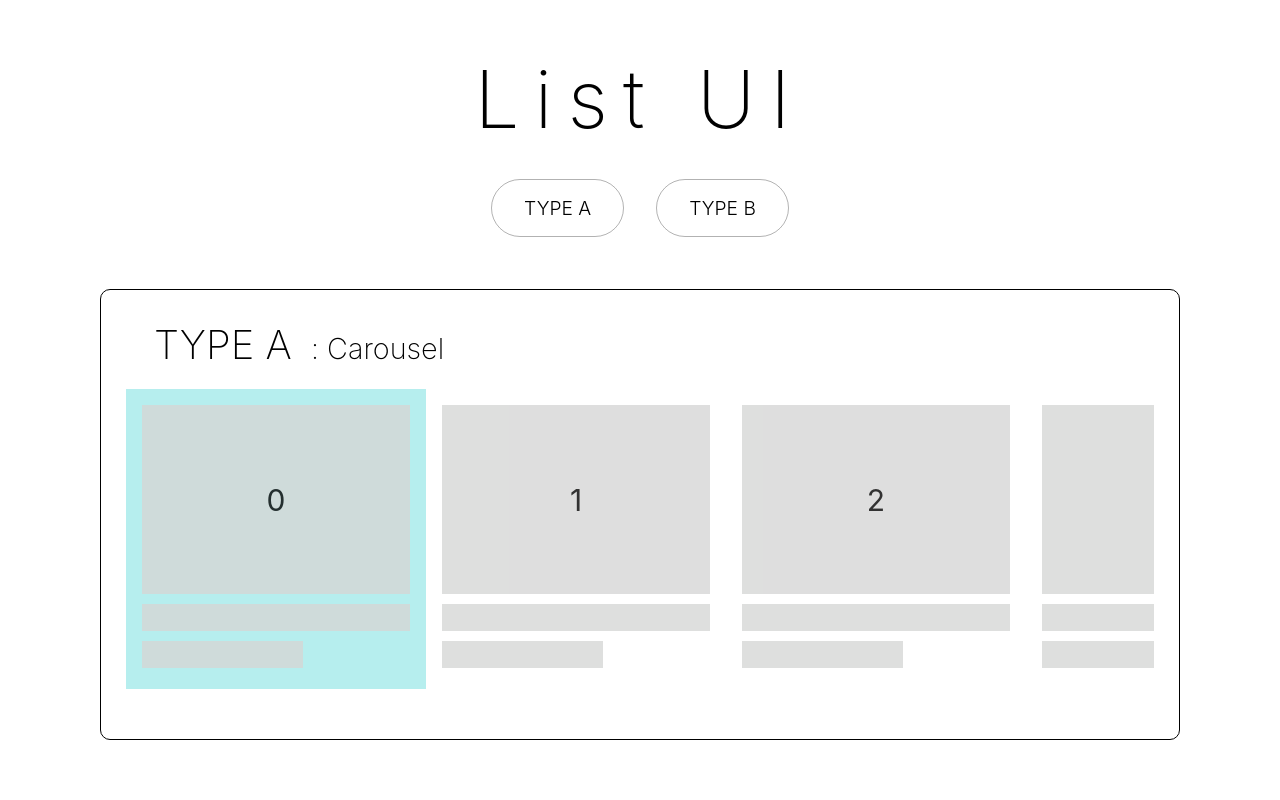
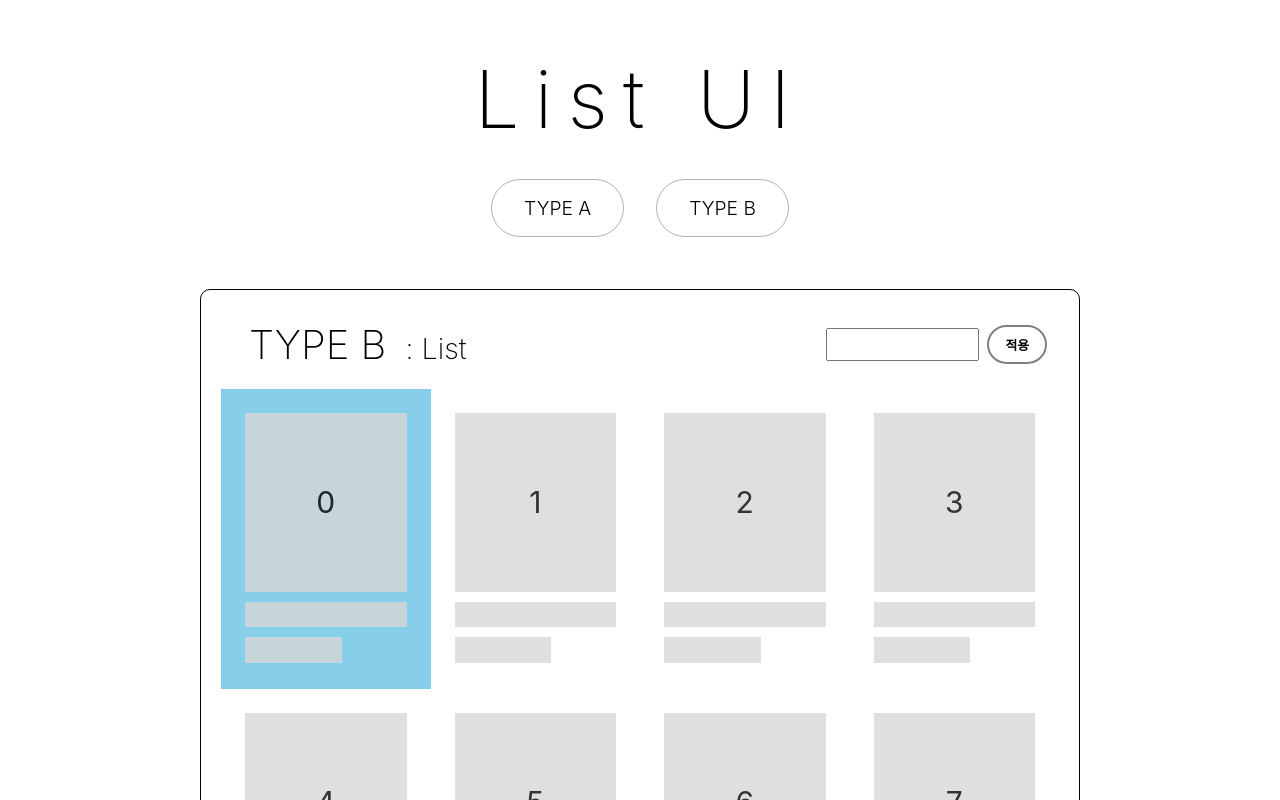
Before and after one commit to gyeol1212/React-List-UI, a React (Create React App) app: page / in a window 1280 px wide. Shown: the top 800 px of the page. Built offline with nearby package versions, Linux system fonts and the light colour scheme.

Commit message:
TYPE B prototype 완성

```diff
--- a/src/App.js
+++ b/src/App.js
@@ -29,7 +29,7 @@ const Button = styled.div`
 `;
 
 function App() {
-  const [type, setType] = useState(true);
+  const [type, setType] = useState(false);
 
   const selectType = isA => {
     setType(isA);
@@ -39,7 +39,7 @@ function App() {
       <Title>List UI</Title>
       <Button onClick={() => selectType(true)}>TYPE A</Button>
       <Button onClick={() => selectType(false)}>TYPE B</Button>
-      {type ? <TypeA /> : <TypeB />}
+      {type ? <TypeA /> : <TypeB col={4} />}
     </Container>
   );
 }
--- a/src/Hooks/useKeyPress.js
+++ b/src/Hooks/useKeyPress.js
@@ -5,15 +5,16 @@ const useKeyPress = targetKey => {
   const [keyPressed, setKeyPressed] = useState(false);
 
   // If pressed key is our target key then set to true
-  function downHandler({ key }) {
-    if (key === targetKey) {
+  function downHandler(e) {
+    if (e.which === targetKey) {
       setKeyPressed(true);
+      e.preventDefault();
     }
   }
 
   // If released key is our target key then set to false
-  const upHandler = ({ key }) => {
-    if (key === targetKey) {
+  const upHandler = ({ which }) => {
+    if (which === targetKey) {
       setKeyPressed(false);
     }
   };
--- a/src/components/ItemB.js
+++ b/src/components/ItemB.js
@@ -5,8 +5,8 @@ import ItemDetail from './ItemDetail';
 
 const SelectingArea = styled.div`
   /* border: 1px solid black; */
-  margin: 1%;
-  width: 23%;
+  /* margin: 1%; */
+  width: 25%;
   height: 300px;
   padding: 0.5rem;
   box-sizing: border-box;
@@ -19,10 +19,27 @@ const Content = props => {
 
   useEffect(() => {
     if (props.isSelected) {
-      if (props.isPlus) {
-        divEl.current.scrollIntoView(false);
-      } else {
-        divEl.current.scrollIntoView(true);
+      console.log(divEl);
+
+      const contentHeight = divEl.current.offsetHeight;
+
+      const scrollTop = divEl.current.parentNode.scrollTop;
+      const ListHeight = divEl.current.parentNode.clientHeight;
+
+      const scrollBottom = scrollTop + ListHeight;
+
+      const n = Math.floor(props.index / 4);
+
+      // item의 아랫부분이 전부 보이지 않을 경우?
+      if (scrollBottom < contentHeight * (n + 1)) {
+        divEl.current.parentNode.scrollTo(
+          0,
+          contentHeight * (n + 1) - ListHeight
+        );
+      }
+      // item의 윗부분이 전부 보이지 않을 경우
+      if (scrollTop > contentHeight * n) {
+        divEl.current.parentNode.scrollTo(0, contentHeight * n);
       }
     }
     // eslint-disable-next-line react-hooks/exhaustive-deps
@@ -34,7 +51,7 @@ const Content = props => {
       onClick={props.clickContent}
       ref={divEl}
     >
-      <ItemDetail index={props.num} />
+      <ItemDetail index={props.index} />
     </SelectingArea>
   );
 };
--- a/src/containers/TypeA.js
+++ b/src/containers/TypeA.js
@@ -33,23 +33,23 @@ const TypeA = () => {
     itemList.push('');
   }
 
-  const [selectedNum, setSelectedNum] = useState(0);
+  const [selectedItemNum, setSelectedItemNum] = useState(0);
 
-  const leftPress = useKeyPress('ArrowLeft');
-  const rightPress = useKeyPress('ArrowRight');
+  const leftPress = useKeyPress(37);
+  const rightPress = useKeyPress(39);
 
   useEffect(() => {
     if (rightPress) {
-      if (selectedNum < itemList.length - 1) {
-        setSelectedNum(selectedNum + 1);
+      if (selectedItemNum < itemList.length - 1) {
+        setSelectedItemNum(selectedItemNum + 1);
       } else {
-        setSelectedNum(0);
+        setSelectedItemNum(0);
       }
     } else if (leftPress) {
-      if (selectedNum > 0) {
-        setSelectedNum(selectedNum - 1);
+      if (selectedItemNum > 0) {
+        setSelectedItemNum(selectedItemNum - 1);
       } else {
-        setSelectedNum(itemList.length - 1);
+        setSelectedItemNum(itemList.length - 1);
       }
     }
     // eslint-disable-next-line react-hooks/exhaustive-deps
@@ -66,7 +66,7 @@ const TypeA = () => {
             <ItemA
               content={list}
               index={key}
-              isSelected={selectedNum === key}
+              isSelected={selectedItemNum === key}
             />
           );
         })}
--- a/src/containers/TypeB.js
+++ b/src/containers/TypeB.js
@@ -15,7 +15,10 @@ const TypeContainer = styled.div`
 const ContentsContainer = styled.div`
   overflow: scroll;
   margin: 20px;
-  height: 600px;
+  height: 500px;
+  display: flex;
+  flex-wrap: wrap;
+  scroll-behavior: smooth;
 `;
 
 const Title = styled.div`
@@ -29,93 +32,158 @@ const Title = styled.div`
   }
 `;
 
+const InputField = styled.div`
+  margin-left: auto;
+  margin-right: 2rem;
+  display: flex;
+  justify-content: flex-end;
+  align-items: center;
+  > input {
+    font-size: 1.2rem;
+    width: 40%;
+    text-align: right;
+    padding: 0.2rem 0.5rem;
+  }
+  > div {
+    border: 2px solid gray;
+    border-radius: 20px;
+    font-size: 0.8rem;
+    padding: 0.5rem 1rem;
+    font-weight: bold;
+    margin-left: 0.5rem;
+    cursor: pointer;
+  }
+`;
+
 const TypeA = () => {
-  const [number, changeNumber] = useState(0);
+  // inputChangeHandler
+  const [inputNumber, setInputNumber] = useState(0);
 
-  const initialList = [];
+  const inputChangeHandler = e => {
+    const { value } = e.target;
+    setInputNumber(value);
+  };
+
+  //// input에 입력한 값 적용
+  // 초기 값 = 20
+  const initialItemList = [];
   for (let i = 0; i < 20; i++) {
-    initialList.push('');
+    initialItemList.push('');
   }
 
-  const [lists, changeListCount] = useState(initialList);
+  // itemList 설정
+  const [itemList, setItemList] = useState(initialItemList);
 
-  const [selectedNum, changeSelectedNum] = useState(0);
+  // click시, input에 입력된 값 적용
+  const applyNumber = () => {
+    let l = [];
+    for (let i = 0; i < inputNumber; i++) {
+      l.push('');
+    }
+    setItemList(l);
+  };
+
+  // 선택된 Item Number
+  const [selectedItemNum, setSelectedItemNum] = useState(0);
 
   const [isPlus, setIsPlus] = useState(true);
 
-  const inputChangeHandler = e => {
-    const { value } = e.target;
-    changeNumber(value);
+  // click시, 선택
+  const clickContent = num => {
+    setSelectedItemNum(num);
   };
 
-  const applyNumber = () => {
-    let l = [];
-    for (let i = 0; i < number; i++) {
-      l.push('');
-    }
-    changeListCount(l);
-  };
-
-  const clickContent = num => {
-    changeSelectedNum(num);
-  };
-
-  const upPress = useKeyPress('ArrowUp');
-  const downPress = useKeyPress('ArrowDown');
-  const leftPress = useKeyPress('ArrowLeft');
-  const rightPress = useKeyPress('ArrowRight');
+  const leftPress = useKeyPress(37);
+  const upPress = useKeyPress(38);
+  const rightPress = useKeyPress(39);
+  const downPress = useKeyPress(40);
 
   useEffect(() => {
+    console.log(upPress);
     if (rightPress) {
-      if (selectedNum < lists.length - 1) {
-        changeSelectedNum(selectedNum + 1);
+      if (selectedItemNum < itemList.length - 1) {
+        setSelectedItemNum(selectedItemNum + 1);
       } else {
-        changeSelectedNum(0);
+        setSelectedItemNum(0);
       }
-      setIsPlus(true);
+    } else if (leftPress) {
+      if (selectedItemNum > 0) {
+        setSelectedItemNum(selectedItemNum - 1);
+      } else {
+        setSelectedItemNum(itemList.length - 1);
       }
-    if (leftPress) {
-      if (selectedNum > 0) {
-        changeSelectedNum(selectedNum - 1);
+    } else if (downPress) {
+      if (selectedItemNum < itemList.length - 4) {
+        setSelectedItemNum(selectedItemNum + 4);
       } else {
-        changeSelectedNum(lists.length - 1);
+        setSelectedItemNum(selectedItemNum + 4 - itemList.length);
       }
-      setIsPlus(false);
+    } else if (upPress) {
+      if (selectedItemNum > 3) {
+        setSelectedItemNum(selectedItemNum - 4);
+      } else {
+        setSelectedItemNum(itemList.length + selectedItemNum - 4);
       }
-    if (downPress) {
-      if (selectedNum < lists.length - 5) {
-        changeSelectedNum(selectedNum + 4);
-      } else {
-        changeSelectedNum(selectedNum + 4 - lists.length);
     }
-      setIsPlus(true);
-    }
-    if (upPress) {
-      if (selectedNum > 3) {
-        changeSelectedNum(selectedNum - 4);
-      } else {
-        changeSelectedNum(lists.length + selectedNum - 4);
-      }
-      setIsPlus(false);
-    }
-  }, [upPress, downPress, leftPress, rightPress]);
+  }, [rightPress, leftPress, upPress, downPress]);
+
+  // useEffect(() => {
+  //   if (rightPress) {
+  //     if (selectedItemNum < itemList.length - 1) {
+  //       setSelectedItemNum(selectedItemNum + 1);
+  //     } else {
+  //       setSelectedItemNum(0);
+  //     }
+  //     setIsPlus(true);
+  //   }
+  //   if (leftPress) {
+  //     if (selectedItemNum > 0) {
+  //       setSelectedItemNum(selectedItemNum - 1);
+  //     } else {
+  //       setSelectedItemNum(itemList.length - 1);
+  //     }
+  //     setIsPlus(false);
+  //   }
+  //   if (downPress) {
+  //     if (selectedItemNum < itemList.length - 5) {
+  //       setSelectedItemNum(selectedItemNum + 4);
+  //     } else {
+  //       setSelectedItemNum(selectedItemNum + 4 - itemList.length);
+  //     }
+  //     setIsPlus(true);
+  //   }
+  //   if (upPress) {
+  //     if (selectedItemNum > 3) {
+  //       setSelectedItemNum(selectedItemNum - 4);
+  //     } else {
+  //       setSelectedItemNum(itemList.length + selectedItemNum - 4);
+  //     }
+  //     setIsPlus(false);
+  //   }
+  // }, [upPress, downPress, leftPress, rightPress]);
 
   return (
     <TypeContainer>
+      <div style={{ display: 'flex' }}>
         <Title>
           TYPE B <span>: List</span>
         </Title>
+        <InputField>
           <input type='number' onChange={e => inputChangeHandler(e)} />
-      <button onClick={applyNumber}>적용</button>
+          <div onClick={applyNumber}>적용</div>
+        </InputField>
+      </div>
       <ContentsContainer>
-        {lists.map((list, key) => {
+        {itemList.map((list, key) => {
           return (
             <ItemB
               text={list}
-              num={key}
-              isSelected={selectedNum === key}
+              index={key}
+              isSelected={selectedItemNum === key}
               clickContent={() => clickContent(key)}
-              isPlus={isPlus}
+              isPlus={rightPress}
+              isMinus={leftPress}
+              listLen={itemList.length}
             />
           );
         })}
```
Lines whose indentation alone changed are shown as unchanged.
